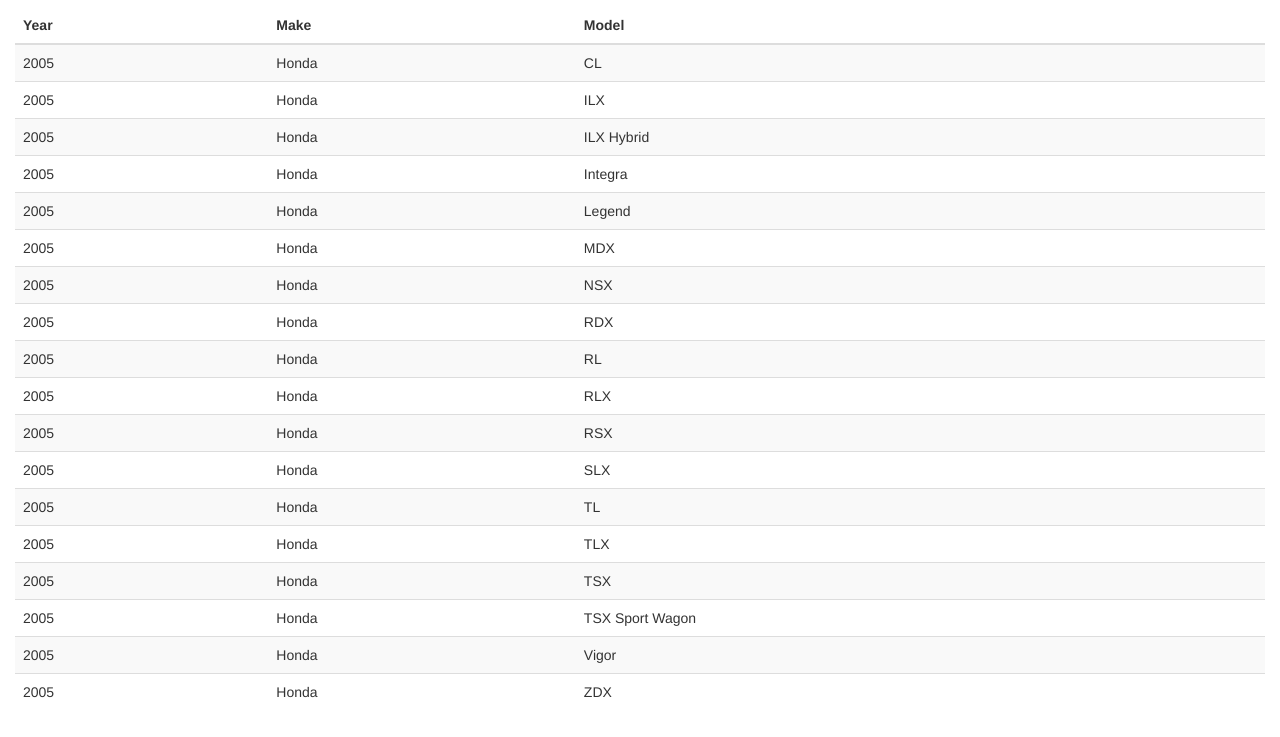
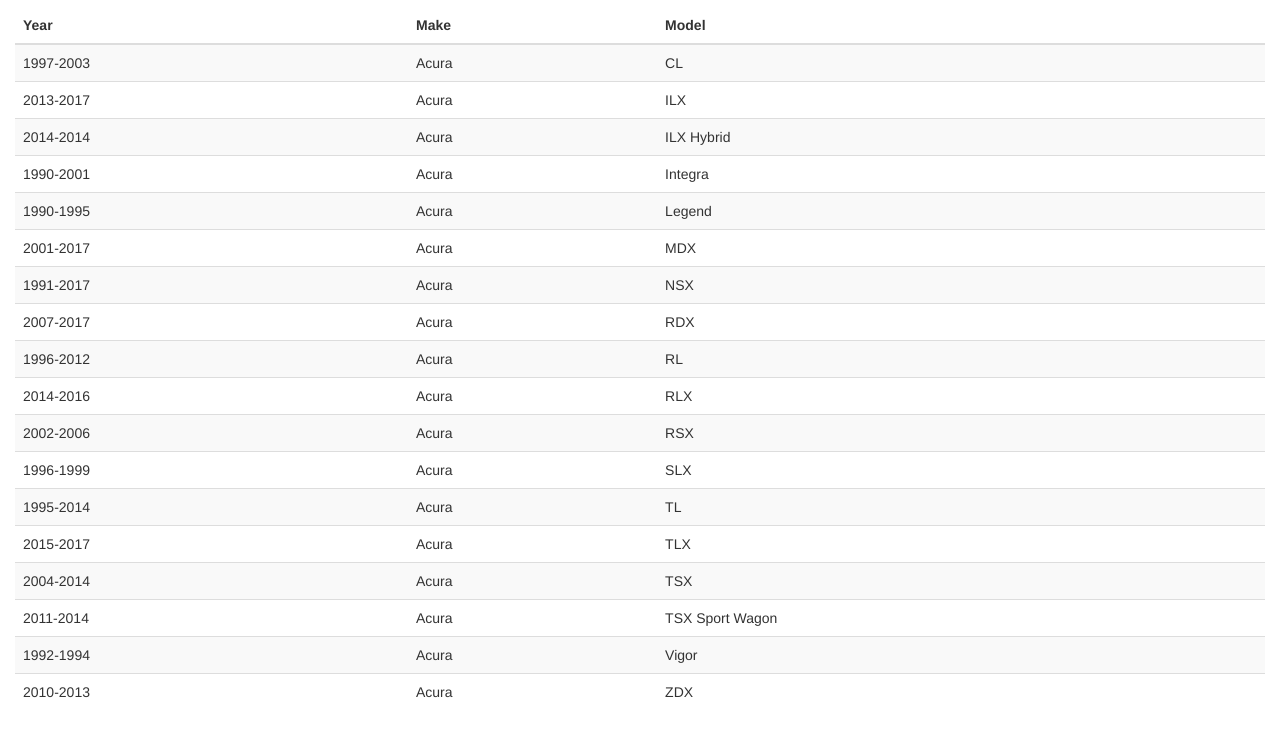
Before and after one commit to EvanGoss/Car-Spec-Database, a website: page client/index.html in a window 1280 px wide. Shown: the part 63-800 px from the top of the page. Drawn offline with nearby package versions, Linux system fonts and the light colour scheme.

Commit message:
Load additional fields from data

```diff
--- a/client/app/cars/cars.html
+++ b/client/app/cars/cars.html
@@ -12,8 +12,8 @@
       <tbody>
         <tr ng-repeat="car in data.makes[0].models">
         <!-- <tr> -->
-          <td>2005</td>
-          <td>Honda</td>
+          <td>{{car.years[0].year}}-{{car.years[car.years.length - 1].year}}</td>
+          <td>{{car.id.split('_')[0]}}</td>
           <td>{{car.name}}</td>
         </tr>
       </tbody>
```
